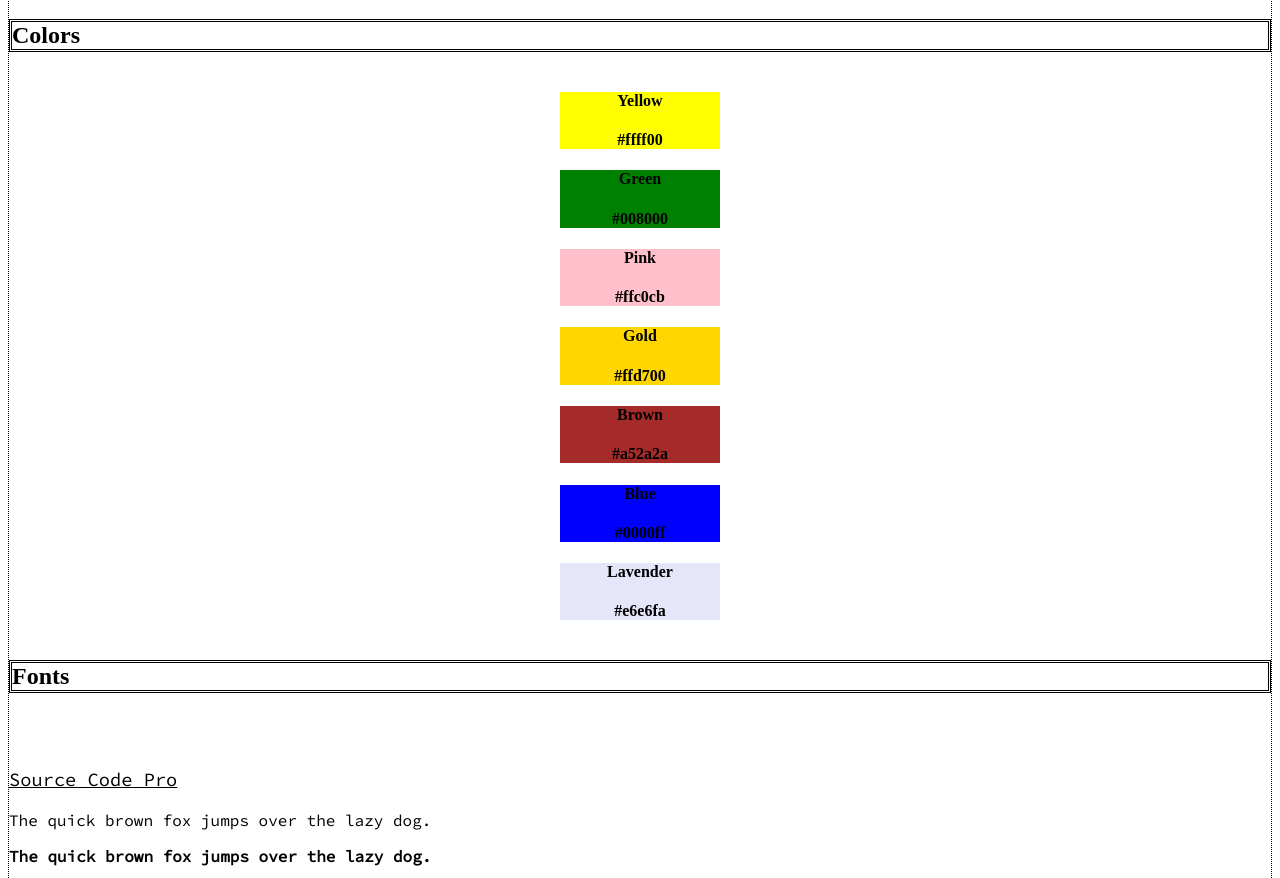
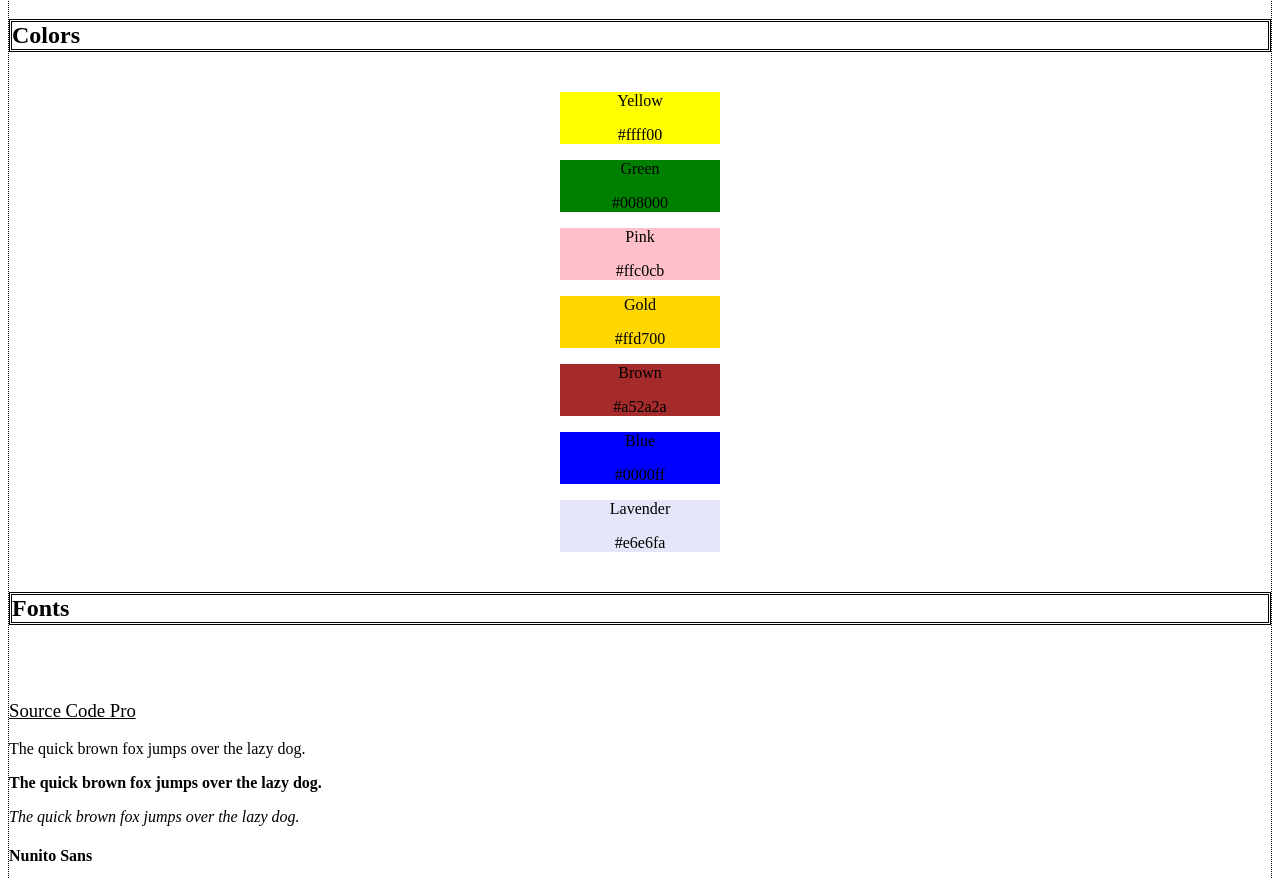
Before and after one commit to Velma-R/web-design, a plain HTML site: page index.html in a window 1280 px wide. Shown: the part 70-948 px from the top of the page. Drawn offline with Linux system fonts and the light colour scheme.

Commit message:
correction of h3

```diff
--- a/Resources/CSS/style.css
+++ b/Resources/CSS/style.css
@@ -20,12 +20,8 @@ h2{
     width: 20vh;
     display: flexbox;
 
+}
 
-}
-h4{
-    box-sizing: border-box;
-
-}
 #Yellow{
     background-color: #ffff00;
 }
@@ -52,28 +48,19 @@ h4{
 #Lavender{
     background-color: #e6e6fa;
 }
-.font-container{
-    font-family: 'Source Code Pro', monospace;
-}
 h3{
 
     text-decoration: underline;
     font-weight: 400;
+}
+.font-container{
+    font-family: 'Source Code Pro', monospace;
+    font-size: 50px;
+    font-weight: 700;
+}
 
-
-}
-#Extra-light{
-    font-weight: 200;
-
-}
-#semiBold{
-    font-weight: bolder;
-
-}
 #light-Italics{
-    font-weight: 300;
     font-style: italic;
-
 }
 .font-container-2{
     font-family: 'Nunito Sans', sans-serif;
@@ -102,7 +89,3 @@ h3{
     font-weight: 500;
     font-style: italic;
 }
-.class-Heading{
-    font-weight: bolder;
-
-}
--- a/index.html
+++ b/index.html
@@ -5,8 +5,8 @@
     <meta http-equiv="X-UA-Compatible" content="IE=edge">
     <meta name="viewport" content="width=device-width, initial-scale=1.0">
     <link rel="stylesheet" href="Resources/CSS/style.css">
-    <link href="https://fonts.googleapis.com/css2?family=Source+Code+Pro:wght@400&display=swap" rel="stylesheet">
-    <link href="https://fonts.googleapis.com/css2?family=Nunito+Sans:wght@400&display=swap" rel="stylesheet">
+    <link href="https://fonts.googleapis.com/css2?family=Source+Code+Pro:wght@700&display=swap" rel="stylesheet">
+    <link href="https://fonts.googleapis.com/css2?family=Nunito+Sans:wght@500&display=swap" rel="stylesheet">
     <link href="https://fonts.googleapis.com/css2?family=Poppins:wght@400&display=swap" rel="stylesheet">
 
 
@@ -17,32 +17,32 @@
     <h2>Colors</h2>
     <div class="color-container">
      <div class="#" id="Yellow">
-        <h4>Yellow</h4>
-        <h4>#ffff00</h4>
+        <p>Yellow</p>
+        <p>#ffff00</p>
      </div>
      <div class="#" id="Green">
-        <h4>Green</h4>
-        <h4>#008000</h4>
+        <p>Green</p>
+        <p>#008000</p>
      </div>
      <div class="#" id="Pink">
-        <h4>Pink</h4>
-        <h4>#ffc0cb</h4>
+        <p>Pink</p>
+        <p>#ffc0cb</p>
      </div>
      <div class="#" id="Gold">
-        <h4>Gold</h4>
-        <h4>#ffd700</h4>
+        <p>Gold</p>
+        <p>#ffd700</p>
      </div>
      <div class="#" id="Brown">
-        <h4>Brown</h4>
-        <h4>#a52a2a</h4>
+        <p>Brown</p>
+        <p>#a52a2a</p>
      </div>
      <div class="#" id="Blue">
-        <h4>Blue</h4>
-        <h4>#0000ff</h4>
+        <p>Blue</p>
+        <p>#0000ff</p>
      </div>
      <div class="#" id="Lavender">
-        <h4>Lavender</h4>
-        <h4>#e6e6fa</h4>
+        <p>Lavender</p>
+        <p>#e6e6fa</p>
 
      </div>
 
@@ -50,36 +50,35 @@
     <h2>Fonts</h2>
     <br>
     <br>
-    <div class="font-container">
 
-        <h3>Source Code Pro</h3>
+
+     <h3>Source Code Pro</h3>
+     <div class="font-container"></div>
     <p class="#" id="Extra-light" >The quick brown fox jumps over the lazy dog.</p>
-    <p class="#" id="semiBold">The quick brown fox jumps over the lazy dog.</p>
+    <p class="#" id="bold">The quick brown fox jumps over the lazy dog.</p>
     <p class="#" id="light-Italics">The quick brown fox jumps over the lazy dog.</p>
     </div>
 
 
-    <div class="font-container-2">
-        <h3>Nunito Sans</h3>
+    <h4>Nunito Sans</h4>
+     <div class="font-container-2">
         <p class="#" id="regular">The quick brown fox jumps over the lazy dog.</p>
         <p class="#" id="bold">The quick brown fox jumps over the lazy dog.</p>
         <p class="#" id="regular-italics">The quick brown fox jumps over the lazy dog.</p>
-
     </div>
 
-    <br>
+    <h5>Poppins</h5>
     <div class="font-container-3">
-        <h3>Poppins</h3>
         <p class="#" id="medium">The quick brown fox jumps over the lazy dog.</p>
         <p class="#" id="black">The quick brown fox jumps over the lazy dog.</p>
         <p class="#" id="medium-italic">The quick brown fox jumps over the lazy dog. </p>
-
     </div>
     <br>
     <br>
 
+
     <h2>Text Styles</h2>
-    <p class="Heading">H1:Main page heading</p>
+    <h6>H1:Main page heading</h6>
     <ul>
         <li>Font-weight: 700 (bold)</li>
         <li> Font-size: 26px</li>
```
